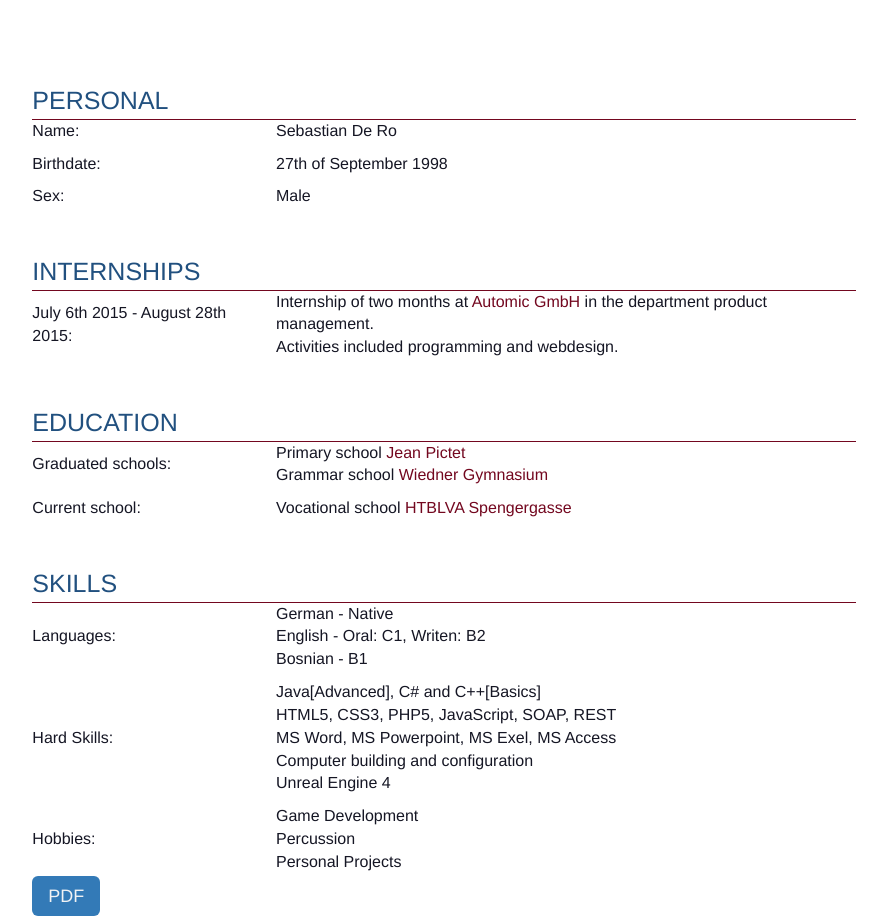
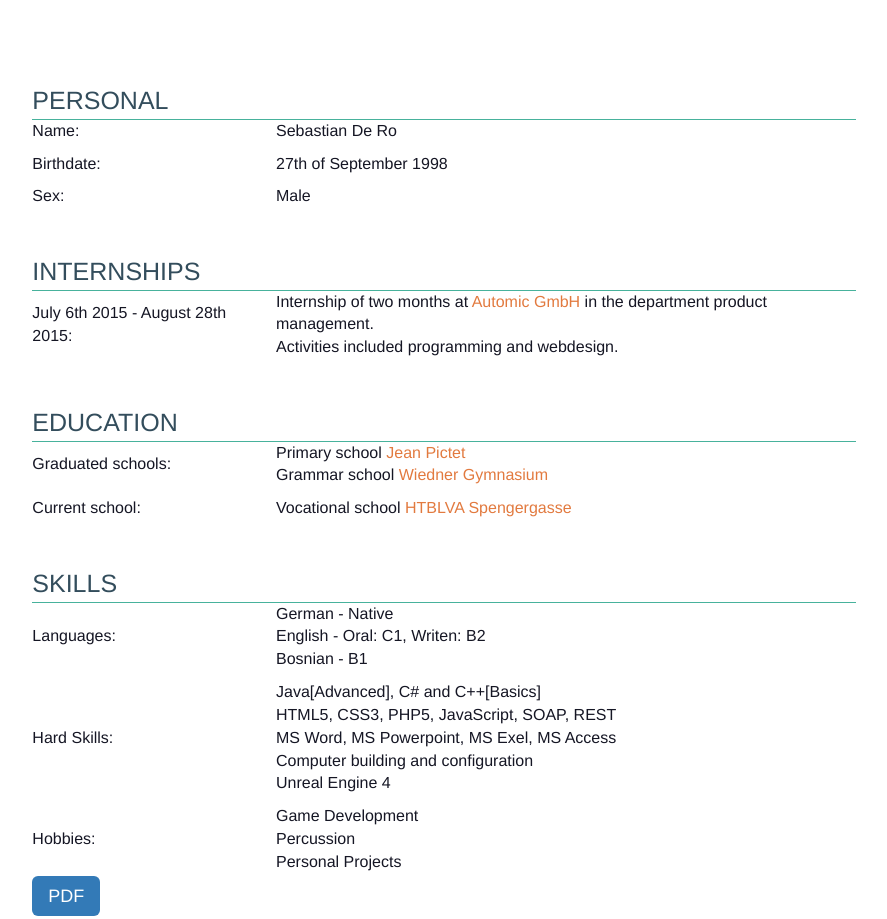
Before and after one commit to d3vex/mygithubpage, a plain HTML site: page documents/cv.html in a window 1280 px wide. Shown: the whole page, without its empty margins (196-1083 px from the left). Drawn offline with Linux system fonts and the light colour scheme; files that its build step writes are made by us from their sources.

Commit message:
style change

```diff
--- a/css/general.css
+++ b/css/general.css
@@ -1,5 +1,5 @@
 * {
-    color: rgb(241, 242, 244) !important;
+    color: #ffffff !important;
     font-family: Helvetica !important;
 }
 
@@ -19,7 +19,7 @@ body {
 
 th {
     font-size: 25px;
-    color: rgb(33, 80, 127) !important;
+    color: #334D5C !important;
     font-weight: 100;
 }
 
@@ -29,12 +29,12 @@ p {
 }
 
 hr {
-    border-color: rgb(115, 7, 31) !important;
+    border-color: #47B29C !important;
     margin: 0;
 }
 
 .cv-link {
-    color: rgb(115, 7, 31) !important;
+    color: #E27A3F !important;
 }
 
 .spacer-cv {
@@ -50,7 +50,7 @@ hr {
 }
 
 .footer-container {
-    color: rgb(241, 242, 244);
+    color: #ffffff;
     vertical-align: middle;
 }
 
@@ -72,7 +72,7 @@ hr {
 }
 
 .carouselWrapper {
-    background-color: rgb(119, 133, 141);
+    background-color: #45B29D;
     width: 100%;
     height: auto;
     margin-top: 50px;
```
